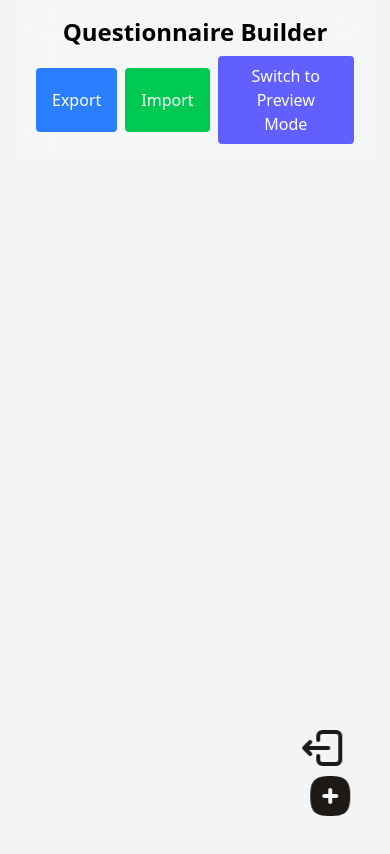
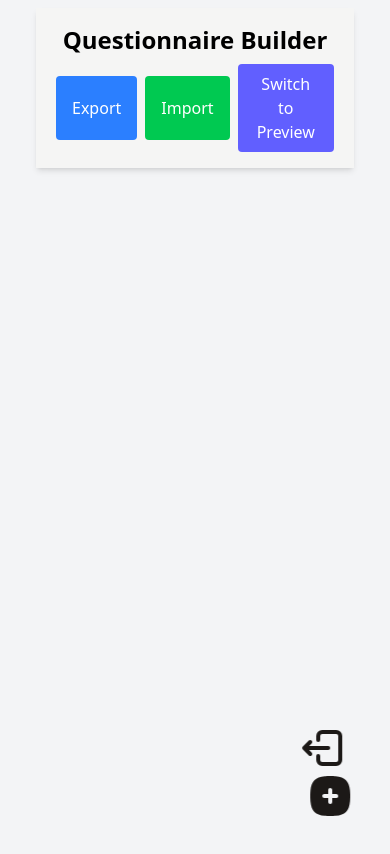
Before and after one commit to owenmeier/questionnaire-builder, a React (Vite) app: page / in a window 390 px wide. Shown: the top 854 px of the page. Built offline with nearby package versions, Linux system fonts and the light colour scheme.

Commit message:
mobile
mobile enhancements

```diff
--- a/src/components/Header.jsx
+++ b/src/components/Header.jsx
@@ -24,12 +24,12 @@ const Header = ({ formData, setFormData, isPreview, setIsPreview }) => {
 
 
     return (
-        <div className="fixed top-0 left-0 w-full mx-auto px-4">
-            <div className="flex flex-col sm:flex-row justify-between items-center mb-4 bg-white/20 p-4 md:rounded-xl backdrop-blur-lg">
+        <div className="fixed top-0 left-0 w-full mx-auto px-9 pt-2">
+            <div className="flex flex-col min-[700px]:flex-row justify-between items-center mb-4 bg-stone-100 p-4 md:rounded-xl backdrop-blur-2xl shadow-md">
 
                 <h1 className="text-2xl font-bold mb-2">Questionnaire Builder</h1>
 
-                <div className="flex items-center justify-center">
+                <div className="flex items-center justify-center max-[380px]:text-sm">
                     <button
                         className="px-4 py-5 mx-1 bg-blue-500 text-white rounded"
                         onClick={exportData}
@@ -55,9 +55,9 @@ const Header = ({ formData, setFormData, isPreview, setIsPreview }) => {
 
                     <button
                         onClick={togglePreview}
-                        className="px-4 py-2 mx-1 min-[445px]:py-5 bg-indigo-500 text-white rounded"
+                        className="px-4 py-2 mx-1 min-[440px]:py-5 bg-indigo-500 text-white rounded"
                     >
-                        {isPreview ? "Switch to Edit Mode" : "Switch to Preview Mode"}
+                        {isPreview ? "Switch to Edit Mode" : "Switch to Preview"}
                     </button>
 
                 </div>
--- a/src/components/MobileToolBar.jsx
+++ b/src/components/MobileToolBar.jsx
@@ -76,7 +76,7 @@ const MobileToolBar = ({ addField, fieldTypes, formData }) => {
                 initial={{ opacity: 0, x: "100%", scale: 0 }}
                 animate={{ opacity: isToolBarExpanded ? 1 : 0, x: isToolBarExpanded ? "0%" : "100%", scale: isToolBarExpanded ? 1 : 0.6 }}
                 transition={{ type: "spring", stiffness: 150, damping: 20 }}
-                className="absolute isolate bottom-0 w-full bg-stone-100/30 border-black/15 border px-6 py-4 mb-2 rounded-2xl backdrop-blur-xl overflow-y-scroll scrollbar-thin scrollbar-track-gray-200 scrollbar-thumb-gray-400"
+                className="absolute bottom-0 w-full mx-auto bg-stone-100/30 border-black/15 border px-9 py-4 mb-2 rounded-2xl backdrop-blur-xl overflow-y-scroll scrollbar-thin scrollbar-track-gray-200 scrollbar-thumb-gray-400"
             >
 
                 <div className="grid grid-cols-1 gap-2">
```
